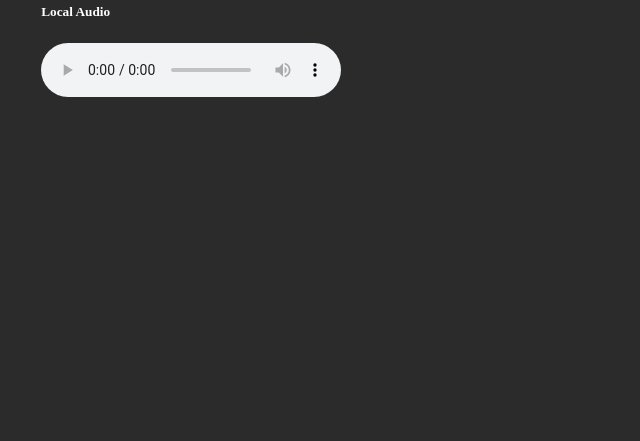
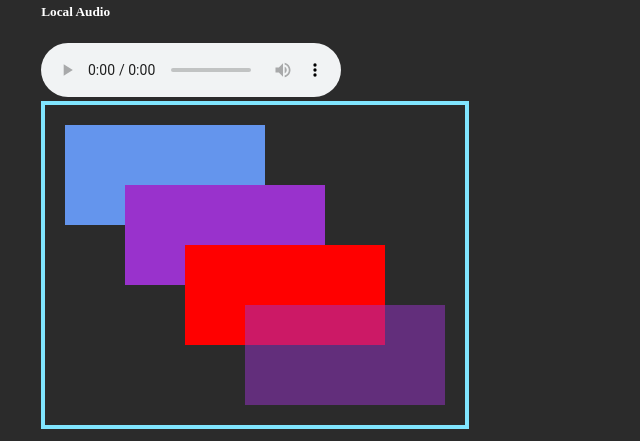
Before and after one commit to Florescodes/Favorite-Hobby-WEB110, a plain HTML site: page index.html in a window 1280 px wide. Shown: the part 2388-2829 px from the top of the page, without its empty margins (30-670 px from the left). Before the commit the page ends 2497 px from the top, so only its background shows below. Drawn offline with Linux system fonts and the light colour scheme.

Commit message:
New Features
Added Canvas

```diff
--- a/index.html
+++ b/index.html
@@ -8,7 +8,7 @@
     <title>My Hobbies</title>
 
     <style>
-        h1{
+        h1 {
             font-style: italic;
             font-weight: bold;
         }
@@ -63,7 +63,8 @@
     </div>
     <div class="pngimages">
         <h4>Raster Graphics</h4>
-            <p>The images below are my raster graphics. I created four a few years ago and I created my initials for fun.</p>
+        <p>The images below are my raster graphics. I created four a few years ago and I created my initials for fun.
+        </p>
         <img src="Alien_Head.png" alt="Alien Head" style="width:128px;height:128px;">
         <img src="Flying_Alien.png" alt="Flying Alien" style="width:128px;height:128px;">
         <img src="Spaceship.png" alt="Spaceship" style="width:128px;height:128px;">
@@ -74,7 +75,10 @@
         <p>In this section I will attach a video and audio for activity 5. I will be attaching a youtube video
             from one of my AP projects in high school.</p>
         <h5>YouTube Video</h5>
-            <iframe width="560" height="315" src="https://www.youtube.com/embed/H90BnG7yz5E" title="YouTube video player" frameborder="0" allow="accelerometer; autoplay; clipboard-write; encrypted-media; gyroscope; picture-in-picture" allowfullscreen></iframe>
+        <iframe width="560" height="315" src="https://www.youtube.com/embed/H90BnG7yz5E" title="YouTube video player"
+            frameborder="0"
+            allow="accelerometer; autoplay; clipboard-write; encrypted-media; gyroscope; picture-in-picture"
+            allowfullscreen></iframe>
         <h5>Local Video</h5>
         <video width="560" height="315" allowfullscreen controls>
             <source src="2021-10-30 20-27-10.mkv" type="video/mp4">
@@ -85,7 +89,7 @@
             <source src="Beats.mp3" type="audio/mpeg">
         </audio>
     </div>
-    </div>
+    <canvas id="canvas" width="420" height="320" style="border: 4px solid #80E5FF;"></canvas></div>
 
     <script type="text/javascript" src="scripts/main.js"></script>
 
--- a/scripts/main.js
+++ b/scripts/main.js
@@ -1,3 +1,4 @@
+//Code below is used for the date/time
 document.getElementById('display').innerHTML = 'Hello, this is Daniel writing in JavaScript!';
 
 //var date = new Date();
@@ -14,3 +15,19 @@ function refreshTime() {
 }
 
 setInterval(refreshTime, 1000);
+
+//Code below is used for the canvas
+var canvas = document.getElementById('canvas');
+var context = canvas.getContext('2d');
+
+context.fillStyle = 'CornflowerBlue';
+context.fillRect(20, 20, 200, 100); // First rectangle
+
+context.fillStyle = '#9932CC';
+context.fillRect(80, 80, 200, 100); // Second rectangle
+
+context.fillStyle = 'rgb(255, 0, 0)';
+context.fillRect(140, 140, 200, 100); // Third rectangle
+
+context.fillStyle = 'rgba(153, 50, 204, 0.5)';
+context.fillRect(200, 200, 200, 100); // Fourth rectangle
```
Lines whose indentation alone changed are shown as unchanged.
